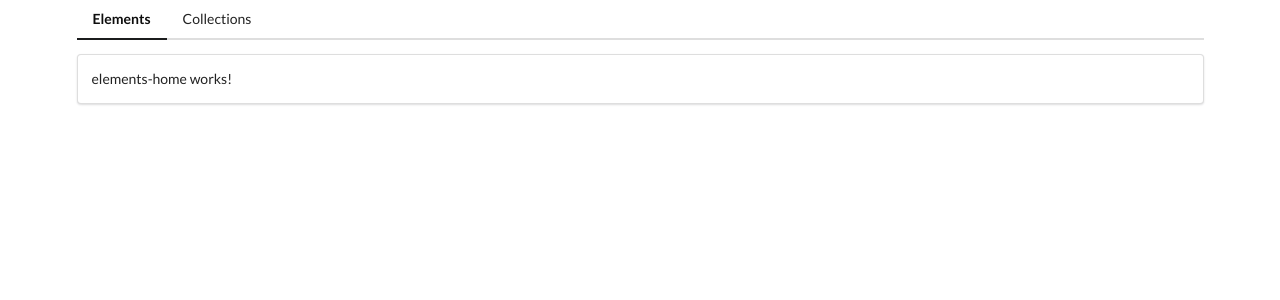
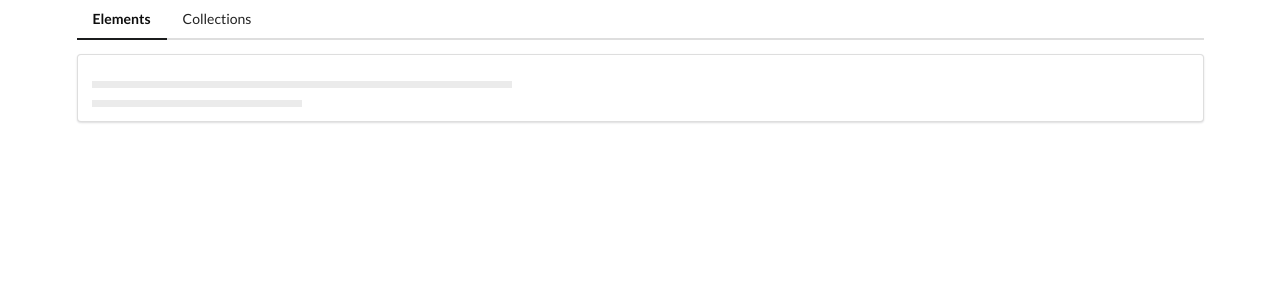
Before and after one commit to davidjbaker1994/TheModernAngularBootcamp, an Angular app in the folder comps/: page /elements in a window 1280 px wide. Shown: the top 300 px of the page. Built offline with nearby package versions, Linux system fonts and the light colour scheme.

Commit message:
110. Creating a Placeholder Component

```diff
--- a/comps/src/app/elements/elements-home/elements-home.component.html
+++ b/comps/src/app/elements/elements-home/elements-home.component.html
@@ -1 +1 @@
-<p>elements-home works!</p>
+<app-placeholder></app-placeholder>
--- a/comps/src/app/elements/elements.module.ts
+++ b/comps/src/app/elements/elements.module.ts
@@ -3,11 +3,13 @@
 
 import { ElementsRoutingModule } from './elements-routing.module';
 import { ElementsHomeComponent } from './elements-home/elements-home.component';
+import { PlaceholderComponent } from './placeholder/placeholder.component';
 
 
 @NgModule({
   declarations: [
-    ElementsHomeComponent
+    ElementsHomeComponent,
+    PlaceholderComponent
   ],
   imports: [
     CommonModule,
--- /dev/null
+++ b/comps/src/app/elements/placeholder/placeholder.component.html
@@ -0,0 +1,13 @@
+<div class="ui placeholder">
+    <div class="image-header">
+        <div class="line"></div>
+        <div class="line"></div>
+    </div>
+</div>
+<div class="paragraph">
+    <div class="line"></div>
+    <div class="line"></div>
+    <div class="line"></div>
+    <div class="line"></div>
+    <div class="line"></div>
+</div>
--- /dev/null
+++ b/comps/src/app/elements/placeholder/placeholder.component.ts
@@ -0,0 +1,15 @@
+import { Component, OnInit } from '@angular/core';
+
+@Component({
+  selector: 'app-placeholder',
+  templateUrl: './placeholder.component.html',
+  styleUrls: ['./placeholder.component.css']
+})
+export class PlaceholderComponent implements OnInit {
+
+  constructor() { }
+
+  ngOnInit(): void {
+  }
+
+}
```
Also changed, not shown: comps/src/app/elements/placeholder/placeholder.component.css (added), 1 other file (tests, documents, lock files or other folders).
